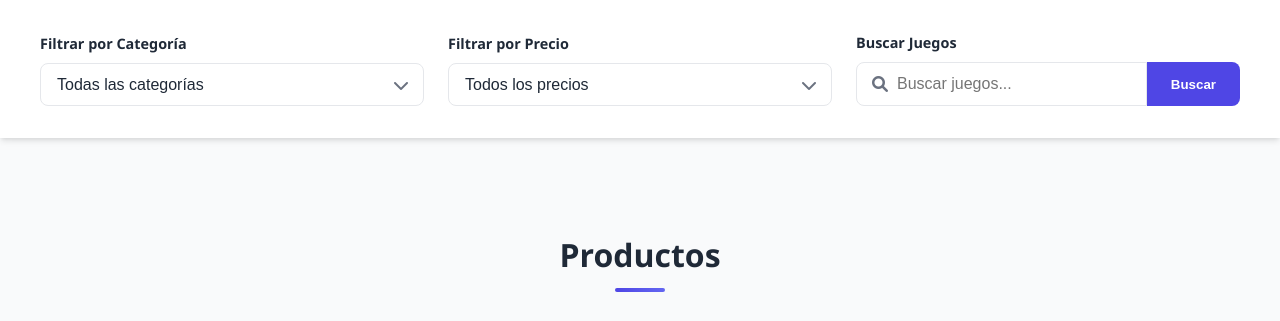
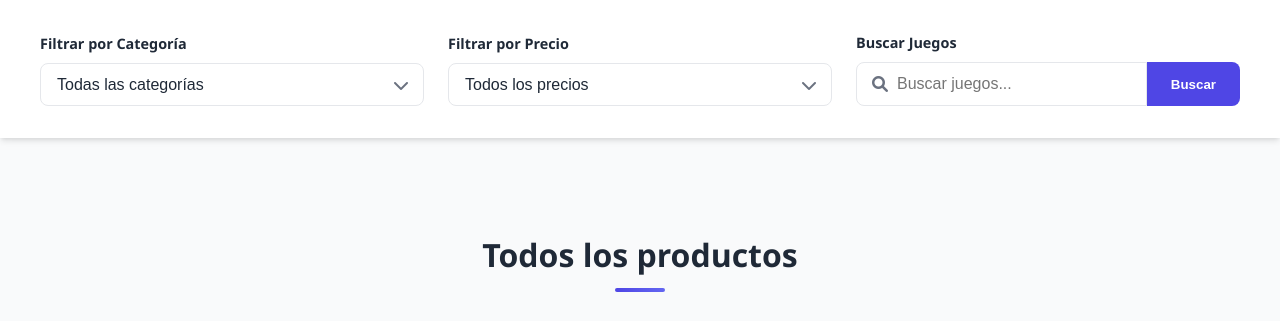
Before and after one commit to gery24/MGames, a PHP site: page /todos_productos.php in a window 1280 px wide. Shown: the part 675-996 px from the top of the page. Run offline with PHP 8.4, Linux system fonts and the light colour scheme; data comes from the database, SQL or seed files in the repository.

Commit message:
Todos los productos

```diff
--- a/todos_productos.php
+++ b/todos_productos.php
@@ -61,9 +61,6 @@ try {
 
     // Cambiar el ORDER BY para mostrar productos en orden aleatorio
     $query .= " ORDER BY RAND()";
-
-    // Limitar a 20 productos
-    $query .= " LIMIT 20";
 
     // Ejecutar la consulta
     $stmt = $pdo->prepare($query);
@@ -275,7 +272,7 @@ $titulo = "MGames - Tu tienda de videojuegos";
 
         <!-- Productos -->
         <section class="featured-products">
-            <h2>Productos</h2>
+            <h2> Todos los productos</h2>
             <div class="products-grid">
                 <?php foreach($productos as $producto): ?>
                     <div class="product-card">
```
